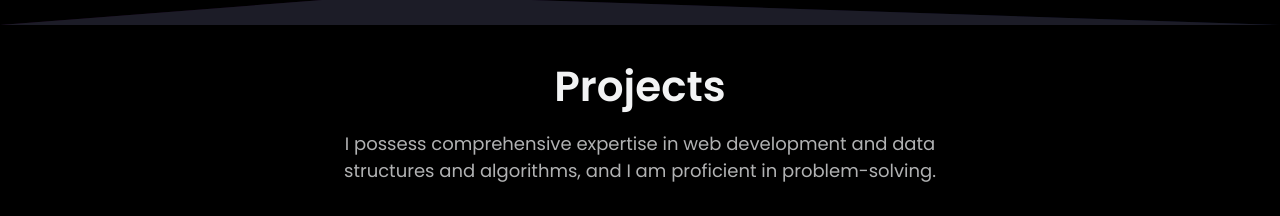
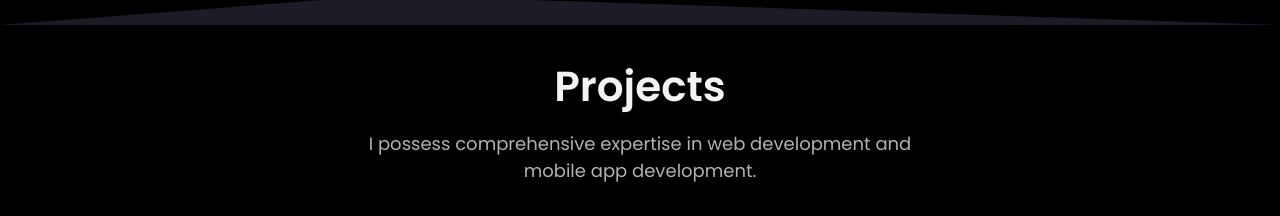
Before and after one commit to piyushchry/portfolio_piyush, a React (Create React App) app: page / in a window 1280 px wide. Shown: the part 2140-2356 px from the top of the page. Built offline with nearby package versions, Linux system fonts and the light colour scheme.

Commit message:
Update index.js

```diff
--- a/src/components/Projects/index.js
+++ b/src/components/Projects/index.js
@@ -20,8 +20,7 @@ const Projects = ({ openModal, setOpenModal }) => {
       <Wrapper>
         <Title>Projects</Title>
         <Desc>
-          I possess comprehensive expertise in web development and data
-          structures and algorithms, and I am proficient in problem-solving.
+          I possess comprehensive expertise in web development and mobile app development.
         </Desc>
         <ToggleButtonGroup>
           {toggle === "all" ? (
```
